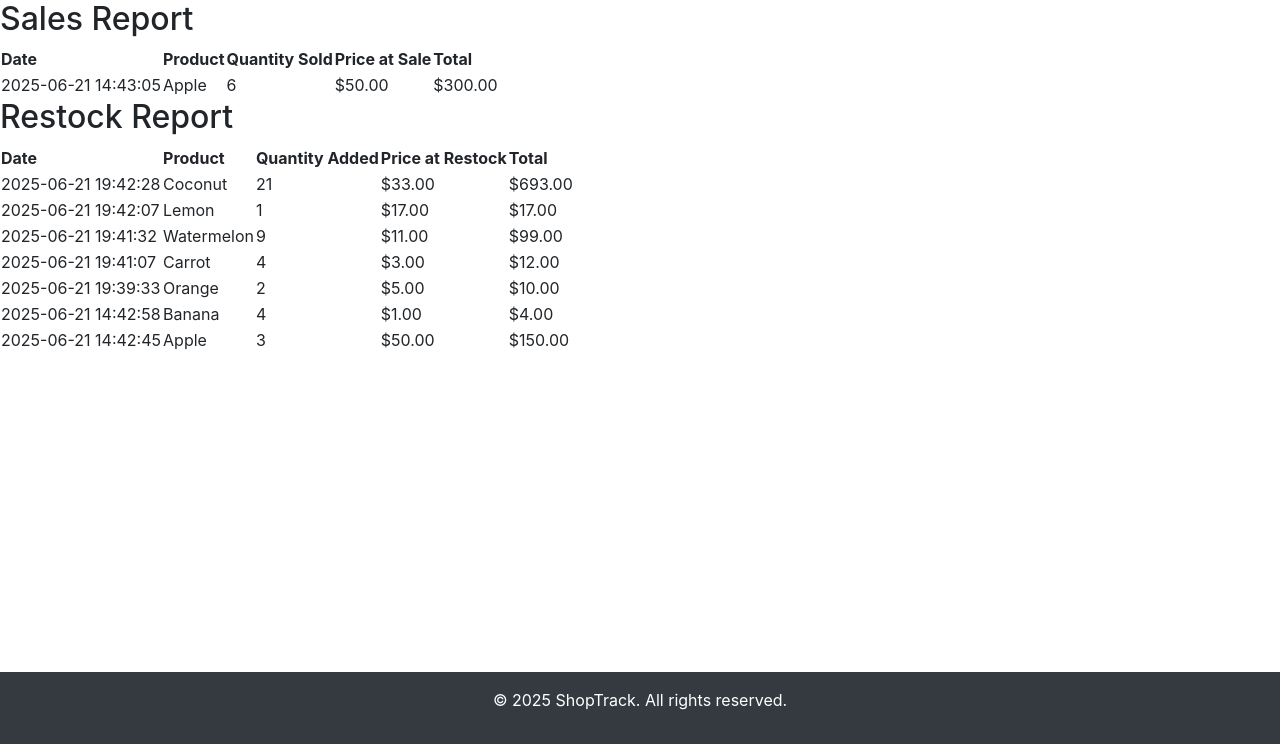
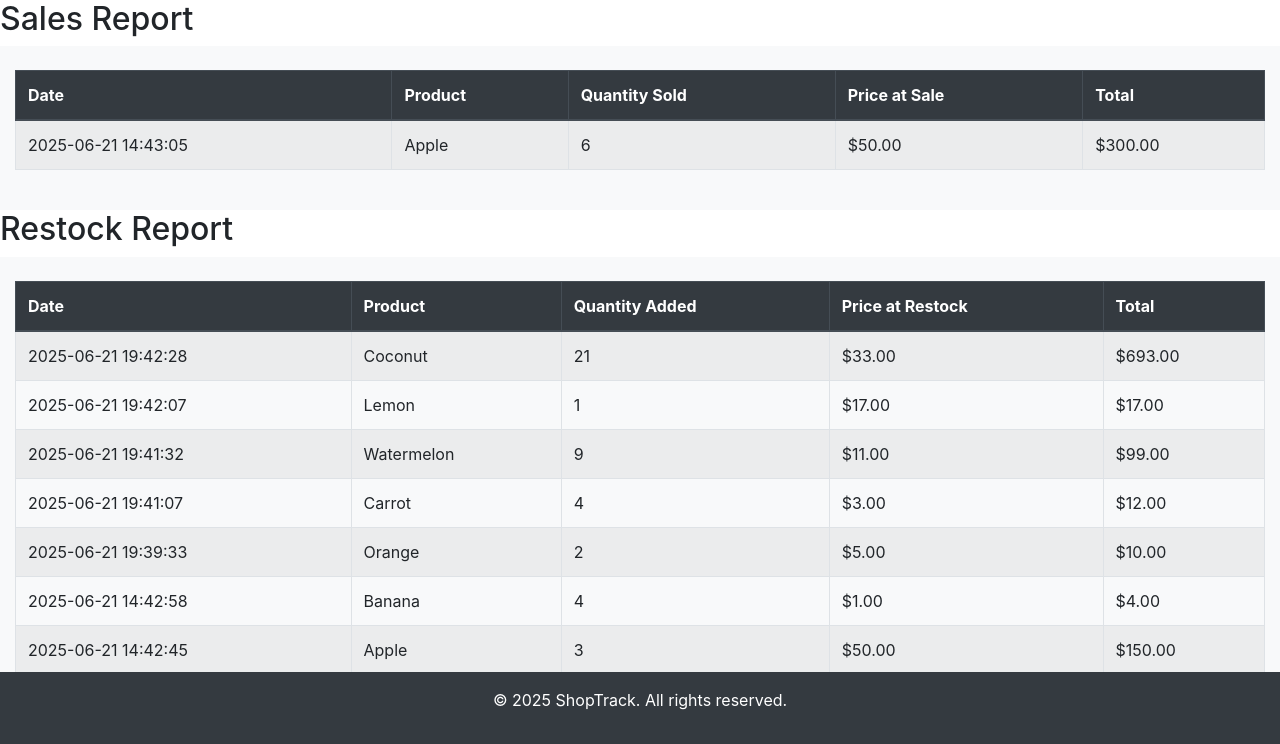
Before and after one commit to luca-avila/ShopTrack, a Flask app: page /reports in a window 1280 px wide. Shown: the part 56-800 px from the top of the page. Run offline with Flask 3, Linux system fonts and the light colour scheme; data comes from the database, SQL or seed files in the repository; some libraries are stand-ins or nearby versions.

Commit message:
Complete reports style

```diff
--- a/templates/reports.html
+++ b/templates/reports.html
@@ -6,8 +6,9 @@
 
 {% block content %}
 <h2>Sales Report</h2>
-<table>
-    <thead>
+<div class="container-fluid bg-light py-4">
+    <table class="table table-striped table-bordered">
+        <thead class="thead-dark">
             <tr>
                 <th>Date</th>
                 <th>Product</th>
@@ -28,10 +29,11 @@
             {% endfor %}
         </tbody>
     </table>
-
+</div>
 <h2>Restock Report</h2>
-<table>
-    <thead>
+<div class="container-fluid bg-light py-4">
+    <table class="table table-striped table-bordered">
+        <thead class="thead-dark">
             <tr>
                 <th>Date</th>
                 <th>Product</th>
@@ -52,4 +54,5 @@
             {% endfor %}
         </tbody>
     </table>
+    </div>
 {% endblock %}
```
Lines whose indentation alone changed are shown as unchanged.
